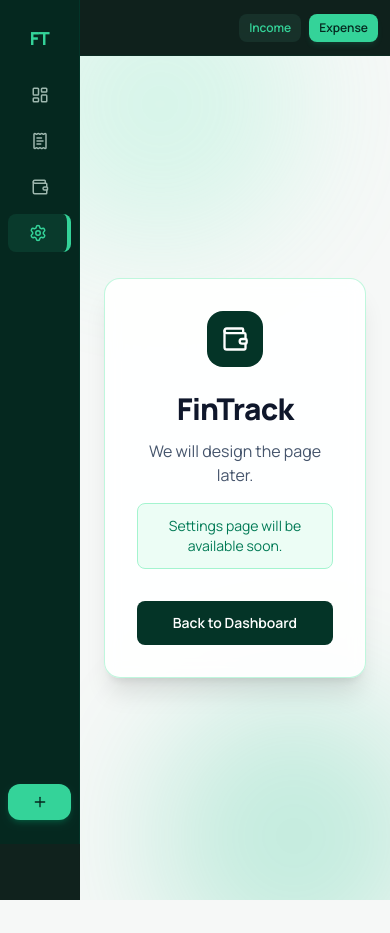
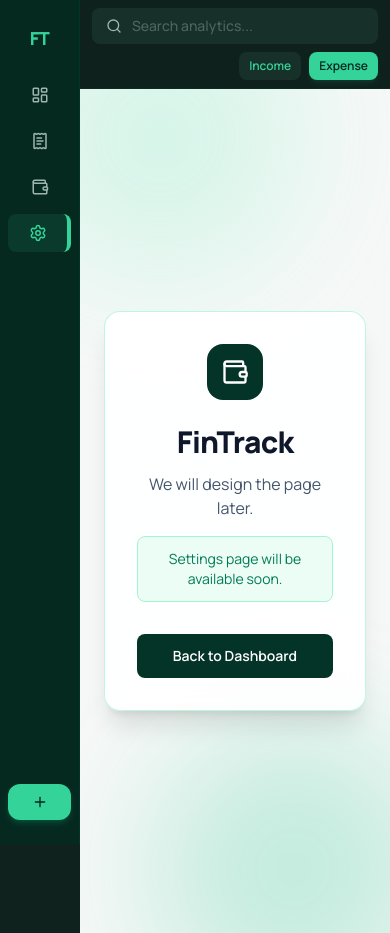
Before and after one commit to Kirubel-Te/FinTrack, a React (Vite) app: page /settings in a window 390 px wide. Before the commit the page ends 900 px from the top, so only its background shows below. Built offline with nearby package versions, Linux system fonts and the light colour scheme; no server answers.

Commit message:
moblie version edited

```diff
--- a/src/components/TopBar.tsx
+++ b/src/components/TopBar.tsx
@@ -8,19 +8,19 @@ type TopBarProps = {
 
 export function TopBar({ onAddIncomeClick, onAddExpenseClick }: TopBarProps) {
   return (
-    <header className="sticky top-0 z-40 flex justify-between items-center h-14 md:h-16 px-3 md:px-6 lg:px-8 bg-emerald-zenith-bg/80 backdrop-blur-xl border-b border-emerald-900/20 gap-2 md:gap-4">
-      <div className="hidden md:flex items-center flex-1 max-w-sm md:max-w-md lg:max-w-lg">
+    <header className="sticky top-0 z-40 flex flex-col md:flex-row justify-between md:items-center h-auto md:h-16 px-3 md:px-6 lg:px-8 py-2 md:py-0 bg-emerald-zenith-bg/80 backdrop-blur-xl border-b border-emerald-900/20 gap-2 md:gap-4">
+      <div className="flex items-center w-full md:flex-1 md:max-w-sm lg:max-w-lg">
         <div className="relative w-full group">
           <Search className="absolute left-3.5 top-1/2 -translate-y-1/2 w-4 h-4 text-emerald-zenith-text-muted group-focus-within:text-emerald-zenith-primary transition-colors" />
           <input
             type="text"
             placeholder="Search analytics..."
-            className="w-full bg-emerald-zenith-surface-high/50 border-none rounded-lg pl-10 pr-3.5 py-2.5 text-sm font-medium focus:ring-2 focus:ring-emerald-zenith-primary/20 placeholder:text-emerald-zenith-text-muted/40 transition-all"
+            className="w-full bg-emerald-zenith-surface-high/50 border-none rounded-lg pl-10 pr-3.5 py-2 md:py-2.5 text-sm font-medium focus:ring-2 focus:ring-emerald-zenith-primary/20 placeholder:text-emerald-zenith-text-muted/40 transition-all"
           />
         </div>
       </div>
 
-      <div className="flex flex-1 md:flex-none items-center justify-end gap-2 md:gap-6 lg:gap-8">
+      <div className="flex w-full md:w-auto md:flex-none items-center justify-end gap-2 md:gap-6 lg:gap-8">
         <div className="flex items-center gap-2 md:gap-3">
           <button
             onClick={onAddIncomeClick}
```
